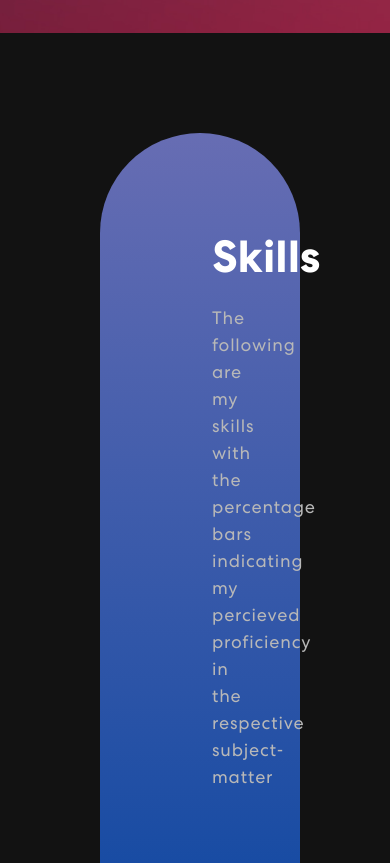
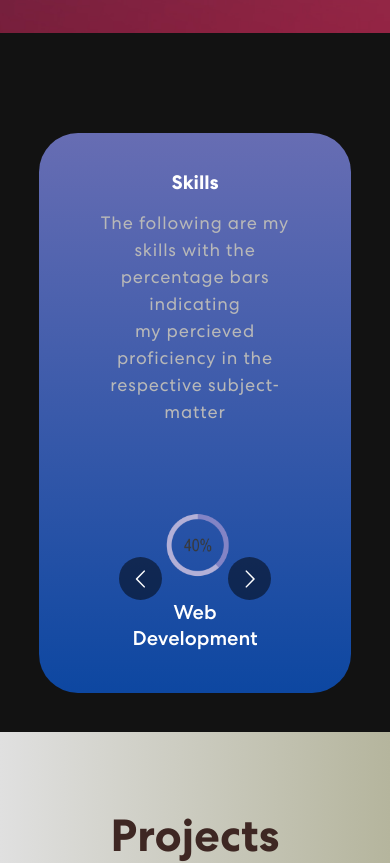
Before and after one commit to Yashas-Sagili/Portfolio-website, a React (Create React App) app: page / in a window 390 px wide. Shown: the part 1260-2123 px from the top of the page. Built offline with nearby package versions, Linux system fonts and the light colour scheme.

Commit message:
made it mobile responsive

```diff
--- a/src/App.css
+++ b/src/App.css
@@ -307,25 +307,29 @@ nav.navbar .navbar-toggler[aria-expanded="true"] .navbar-toggler-icon {
 
 /* Skills CSS*/
 .skill{
-  padding: 100px;
-  margin: 100px;
-  border-radius: 100px;
+  padding: 10vw;
+  margin: 10vw;
+  border-radius: 10vw;
   position: relative;
   background: linear-gradient(to bottom, #676db3, #0d47a1);
-  -webkit-border-radius: 100px;
-  -moz-border-radius: 100px;
-  -ms-border-radius: 100px;
-  -o-border-radius: 100px;
+  -webkit-border-radius: 10vw;
+  -moz-border-radius: 10vw;
+  -ms-border-radius: 10vw;
+  -o-border-radius: 10vw;
 }
 .skill-bx{
   background-color: #151515;
-  border-radius: 64px;
+  border-radius: 15vw;
   text-align: center;
-  padding: 60px;
-  margin-top: -60px;
+  padding: 15vw;
+  margin-top: -15vw;
+  -webkit-border-radius: 15vw;
+  -moz-border-radius: 15vw;
+  -ms-border-radius: 15vw;
+  -o-border-radius: 15vw;
 }
 .skill h2{
-  font-size: 45px;
+  font-size: 5vw;
   font-weight: 700;
 }
 .skill p{
```
